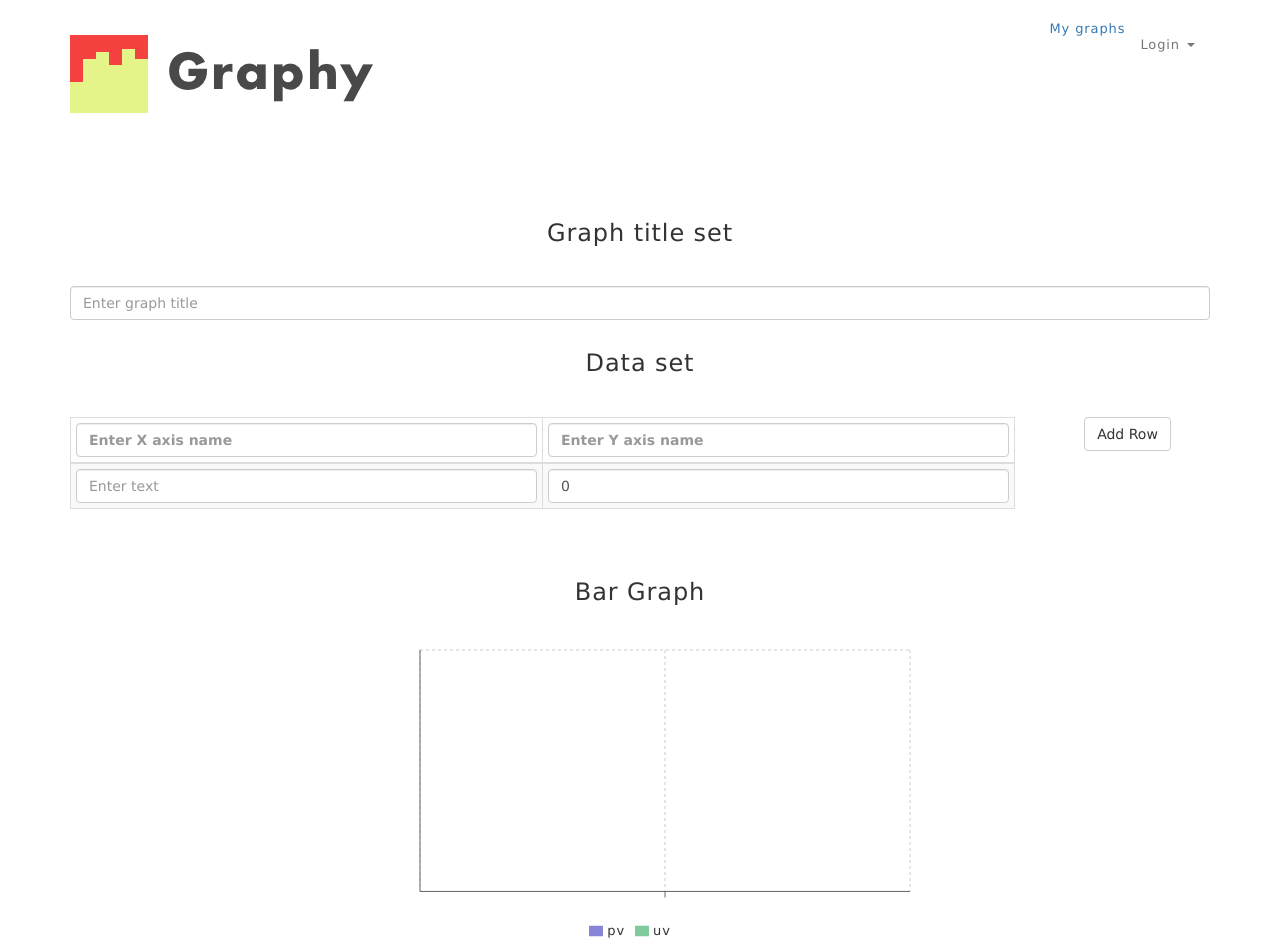
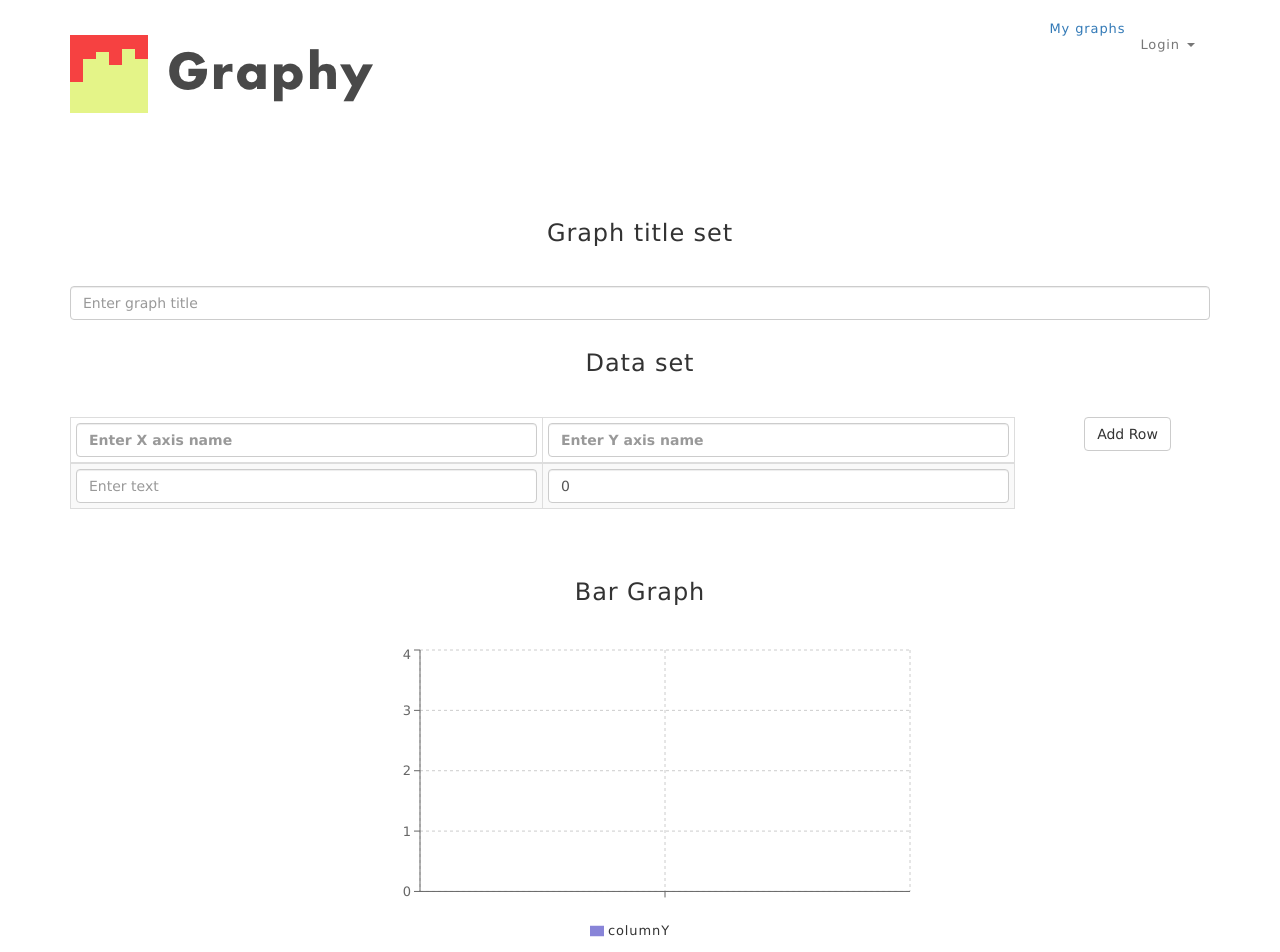
Before and after one commit to boilund/graphy, a React (Create React App) app: page /creating/bar-chart in a window 1280 px wide. Shown: the top 952 px of the page. Built offline with nearby package versions, Linux system fonts and the light colour scheme.

Commit message:
Show bar graph

```diff
--- a/src/js/create/bar-graph.tsx
+++ b/src/js/create/bar-graph.tsx
@@ -18,7 +18,7 @@ interface IProps {
 }
 
 const BarGraph: React.SFC<IProps> = (props: IProps) => {
-  const { data } = props;
+  const { data, yAxis } = props;
 
   return (
     <React.Fragment>
@@ -36,12 +36,11 @@ const BarGraph: React.SFC<IProps> = (props: IProps) => {
           className="center"
         >
           <CartesianGrid strokeDasharray="3 3" />
-          <XAxis dataKey="name" />
+          <XAxis dataKey="columnX" />
           <YAxis />
           <Tooltip />
           <Legend />
-          <Bar dataKey="pv" fill="#8884d8" />
-          <Bar dataKey="uv" fill="#82ca9d" />
+          <Bar dataKey="columnY" fill="#8884d8" name={yAxis} />
         </BarChart>
       </Row>
     </React.Fragment>
```
